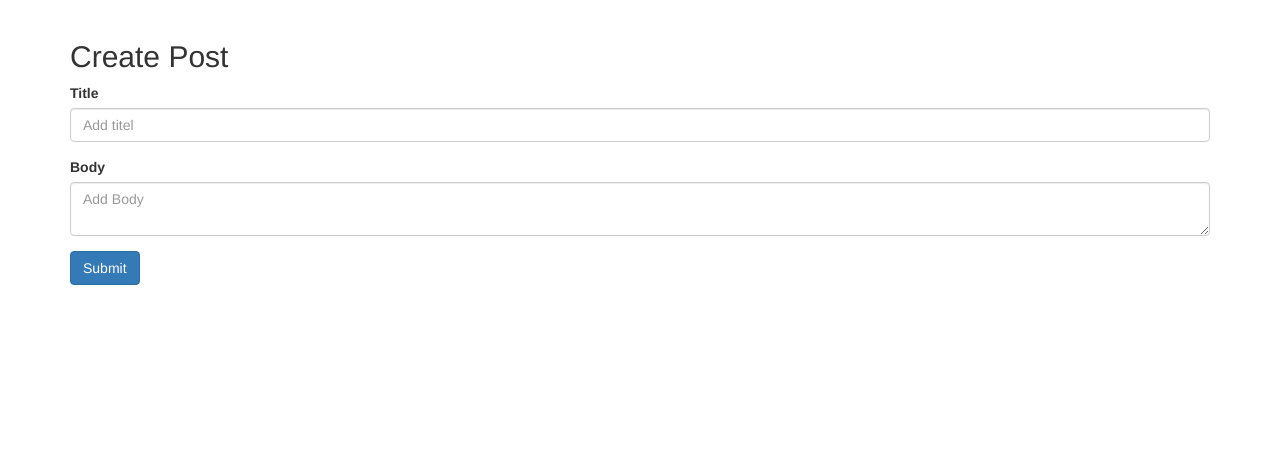
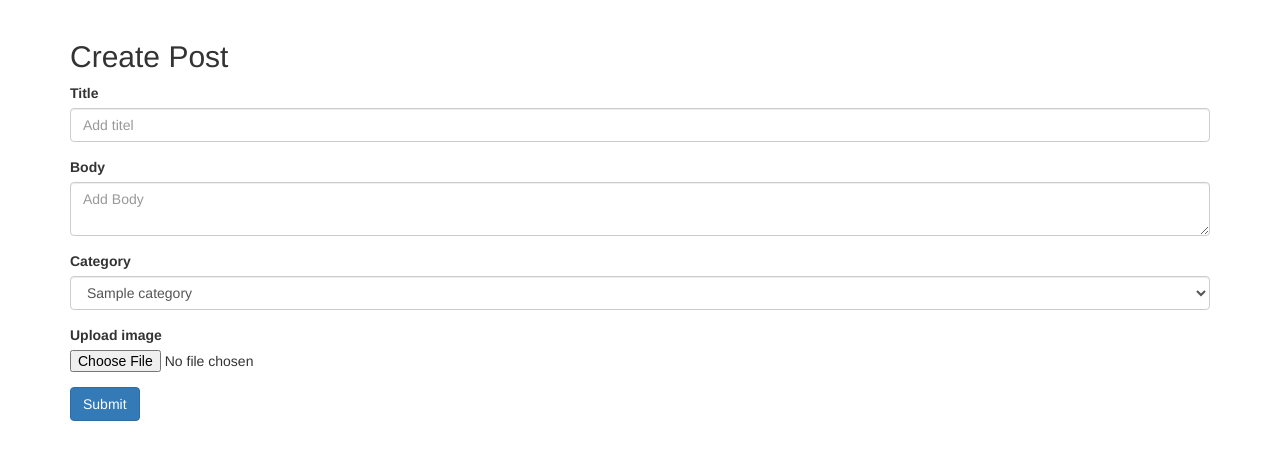
Before and after one commit to lnash94/Blog, a CodeIgniter app: page /CodeIgniter_webApp/posts/create in a window 1280 px wide. Shown: the part 52-512 px from the top of the page. Run offline with CodeIgniter, Linux system fonts and the light colour scheme; tables that the repository leaves empty or names only in its code hold one stand-in row (values such as "Sample post"); some libraries are stand-ins or nearby versions.

Commit message:
image added to blog, selecte category according to blog

```diff
--- a/application/config/autoload.php
+++ b/application/config/autoload.php
@@ -89,7 +89,7 @@ $autoload['drivers'] = array();
 |
 |	$autoload['helper'] = array('url', 'file');
 */
-$autoload['helper'] = array('url','form');
+$autoload['helper'] = array('url','form','text');
 
 /*
 | -------------------------------------------------------------------
--- a/application/controllers/Posts.php
+++ b/application/controllers/Posts.php
@@ -32,6 +32,8 @@ class Posts extends CI_Controller{
     public function create(){
         $data['title']='Create Post';
 
+        $data['categories'] =$this->post_model->get_categories();
+
         $this->form_validation->set_rules('title','Title','required');
         $this->form_validation->set_rules('body','Body','required');
 
@@ -42,7 +44,25 @@ class Posts extends CI_Controller{
             $this->load->view('template/footer');
         }
         else{
-            $this->post_model->create_post();
+            //upload image
+            $config['upload_path']='./assets/images/posts';
+            $config['allowed_type']='gif|jpg|png';
+            $config['max_size']='2048';
+            $config['max_width']='500';
+            $config['max_height']='500';
+
+            $this->load->library('upload',$config);
+            if (!$this->upload->do_upload()){
+                $error=array('error'=>$this->upload->display_errors());
+                $post_image='noimage.jpg';
+            }
+            else{
+                $data=array('upload_data'=> $this->upload->data());
+                $post_image = $_FILES['userfile']['name'];
+            }
+
+
+            $this->post_model->create_post($post_image);
 //            $this->load->view('posts/success');
             redirect('posts');
         }
@@ -53,6 +73,10 @@ class Posts extends CI_Controller{
     }
     public function edit($slug){
         $data['post']=$this->post_model->get_posts($slug);
+
+        $data['categories'] =$this->post_model->get_categories();
+
+
         if (empty($data['post'])){
             show_404();
         }
--- a/application/models/Post_model.php
+++ b/application/models/Post_model.php
@@ -12,7 +12,8 @@ class Post_model extends CI_Model{
     //getting post from here
     public function get_posts($slug=FALSE){
         if($slug===FALSE){
-            $this->db->order_by('id','DESC');
+            $this->db->order_by('posts.id','DESC');
+            $this->db->join('categories','categories.id=posts.category_id');
             $query =$this->db->get('posts');
             return $query->result_array();
         }
@@ -22,12 +23,14 @@ class Post_model extends CI_Model{
 
     }
     //submit post or create post
-    public function create_post(){
+    public function create_post($post_image){
         $slug =url_title($this->input->post('title'));
         $data =array(
             'title'=>$this->input->post('title'),
             'slug'=>$slug,
-            'body'=>$this->input->post('body')
+            'body'=>$this->input->post('body'),
+            'category_id' => $this->input->post('category_id'),
+            'post_image' => $post_image
         );
         return $this->db->insert('posts',$data);    //insert(tablename,dataset)
     }
@@ -45,9 +48,16 @@ class Post_model extends CI_Model{
         $data =array(
             'title'=>$this->input->post('title'),
             'slug'=>$slug,
-            'body'=>$this->input->post('body')
+            'body'=>$this->input->post('body'),
+            'category_id' => $this->input->post('category_id')
         );
         $this->db->where('id',$this->input->post('id'));
         return $this->db->update('posts',$data);
     }
+    public function get_categories(){
+        $this->db->order_by('name');
+        $query = $this->db->get('categories');
+        return $query-> result_array();
+    }
+
 }
--- a/application/views/posts/create.php
+++ b/application/views/posts/create.php
@@ -6,7 +6,7 @@
  * Time: 7:19 AM
  */
 echo validation_errors();
-echo form_open('posts/create')?>
+echo form_open_multipart('posts/create')?>
 <h2> <?= $title ?> </h2>
 <form>
     <div class="form-group">
@@ -17,6 +17,20 @@ echo form_open('posts/create')?>
     <div class="form-group">
         <label >Body</label>
         <textarea id="editor1" name="body" class="form-control"  placeholder="Add Body"></textarea>
+     </div>
+    <div class="form-group">
+        <label>Category</label>
+        <select name="category_id" class="form-control">
+            <?php foreach ($categories as $category): ?>
+              <option value="<?php echo $category['id'];?>"><?php echo $category['name'];?></option>
+            <?php endforeach;?>
+        </select>
+
     </div>
+    <div class="form-group">
+        <label>Upload image</label>
+        <input type="file" name="userfile" size="20">
+    </div>
+
     <button type="submit" class="btn btn-primary">Submit</button>
 </form>
--- a/application/views/posts/view.php
+++ b/application/views/posts/view.php
@@ -1,5 +1,7 @@
 <h2><?php echo $post['title']?></h2>
 <small class="post-date">Posted on: <?php echo $post['created_at'];?></small>
+<img src="<?php echo site_url();?>assets/image/posts/<?php echo $post['post_image'];?>">
+
 <br>
 <div class="post-body">
     <?php echo $post['body'];?>
--- a/application/views/template/header.php
+++ b/application/views/template/header.php
@@ -11,7 +11,7 @@
 <title> Tech_Blog
 </title>
 <!--    <link rel="stylesheet" href="https://bootswatch.com/cyborg/bootstrap.min.css">-->
-    <link rel="stylesheet" href="<?php echo base_url()?>/assets/css/style.css">
+    <link rel="stylesheet" href="<?php echo base_url()?>assets/css/style.css">
     <link rel="stylesheet" href="https://bootswatch.com/flatly/bootstrap.min.css">
 <!--    <script src="http://cdn.ckeditor.com/4.7.2/basic/ckeditor.js"></script>-->
     <script src="http://cdn.ckeditor.com/4.7.2/full/ckeditor.js"></script>
--- a/assets/css/style.css
+++ b/assets/css/style.css
@@ -5,3 +5,6 @@
     margin: 3px 0;
     display: block;
 }
+.post-thumb{
+    width: 100%;
+}
```
Also changed, not shown: application/views/posts/edit.php (+10 -0 lines), application/views/posts/index.php (+15 -6 lines).
